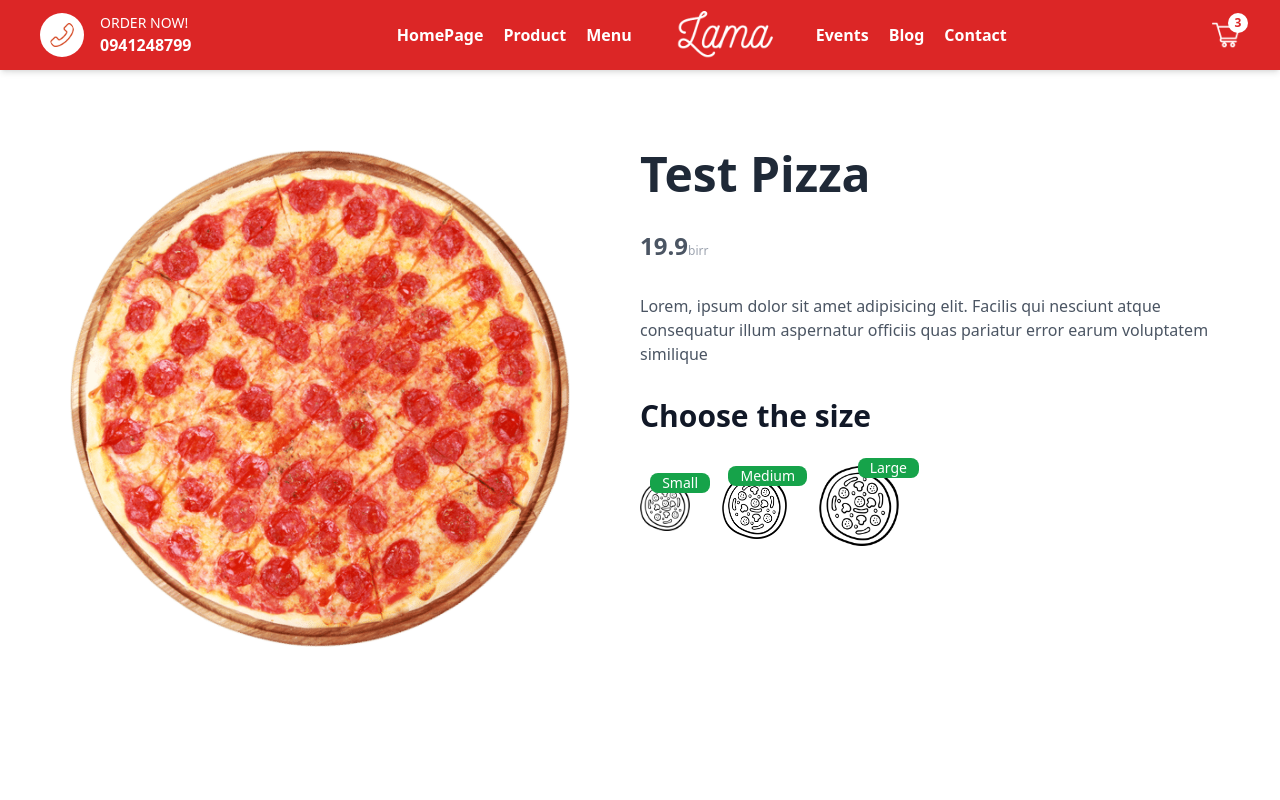
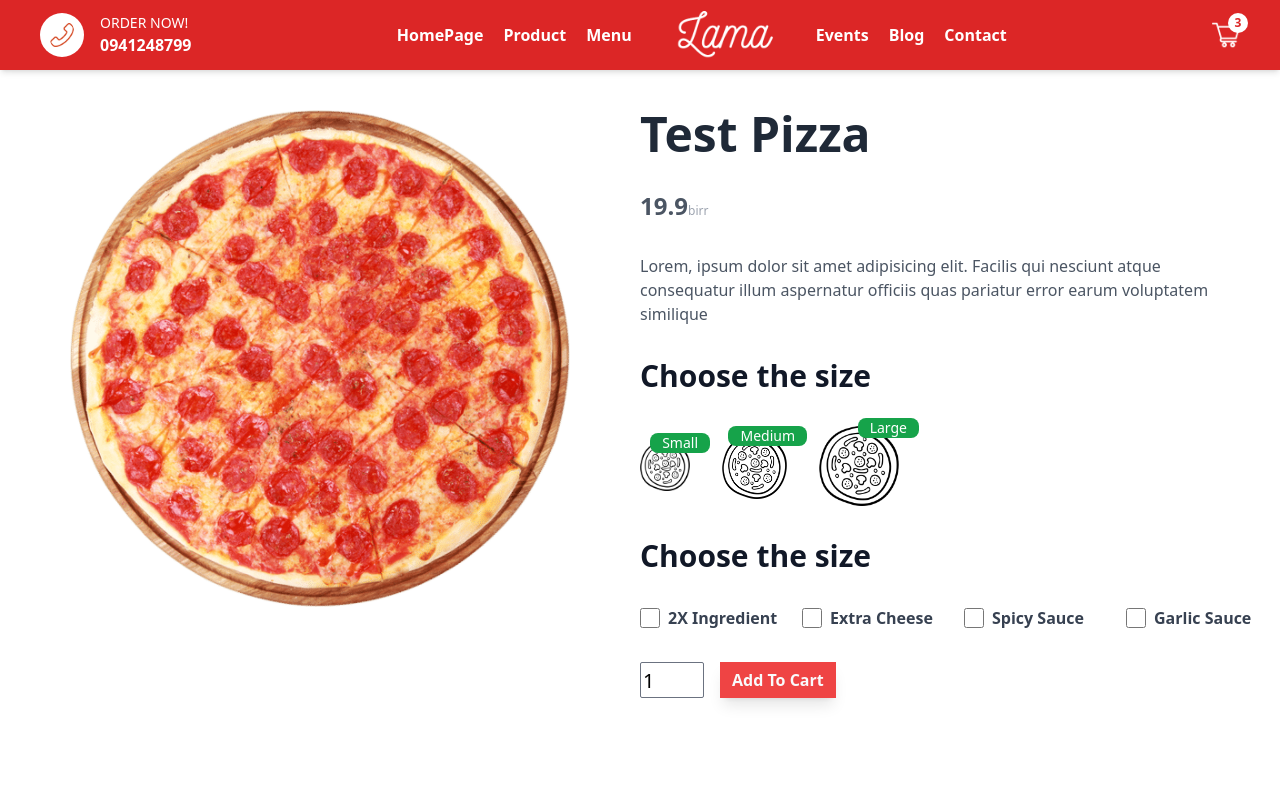
Before and after one commit to natnael-OQP/food-ordering-app, a Next.js app: page /product/1 in a window 1280 px wide. Shown: the top 800 px of the page. Built offline with nearby package versions, Linux system fonts and the light colour scheme.

Commit message:
products page completed

```diff
--- a/pages/product/[id].tsx
+++ b/pages/product/[id].tsx
@@ -1,5 +1,6 @@
 import Image from 'next/image'
 import React, { ReactElement, useState } from 'react'
+import CheckBox from '../../components/CheckBox'
 import Layout from '../../components/layout'
 
 const Product = () => {
@@ -15,8 +16,8 @@ const Product = () => {
     }
 
     return (
-        <div className=" grid h-[87vh] grid-cols-1 py-5 md:grid-cols-2 md:py-20  xl:h-[calc(100vh_-_70px)]">
-            <div className="relative h-[320px] w-full xl:h-[500px] ">
+        <div className=" grid h-full grid-cols-1 pt-5 md:h-[95vh] md:grid-cols-2 md:py-10  xl:h-[calc(100vh_-_70px)]">
+            <div className="relative h-[250px] w-full md:h-[350px] xl:h-[500px] ">
                 <Image
                     layout="fill"
                     objectFit="contain"
@@ -24,8 +25,8 @@ const Product = () => {
                     alt="logo"
                 />
             </div>
-            <div className=" flex flex-col space-y-5 px-2 md:mt-0 md:space-y-8 md:px-0 ">
-                <h1 className="text-5xl font-bold text-gray-800">
+            <div className=" flex flex-col space-y-3 px-2 md:mt-0 md:space-y-8 md:px-0 ">
+                <h1 className="text-3xl font-bold text-gray-800 md:text-5xl">
                     {pizza.name}
                 </h1>
                 <span className="text-2xl font-semibold text-gray-600">
@@ -84,6 +85,27 @@ const Product = () => {
                         </span>
                     </div>
                 </div>
+                {/* ingredient  */}
+                <h3 className=" text-3xl font-bold text-gray-900 ">
+                    Choose the size
+                </h3>
+                <div className="grid grid-cols-2 gap-x-2 gap-y-2 xl:grid-cols-4">
+                    <CheckBox name="2X Ingredient" />
+                    <CheckBox name="Extra Cheese" />
+                    <CheckBox name="Spicy Sauce" />
+                    <CheckBox name="Garlic Sauce" />
+                </div>
+                {/* add to cart button */}
+                <div className="mt-4 flex space-x-4">
+                    <input
+                        type="number"
+                        className="h-9 w-16 rounded-sm border border-gray-500 pl-[2px] text-xl "
+                        defaultValue={1}
+                    />
+                    <button className="transform-gpu cursor-pointer bg-red-500 px-3 text-base font-semibold text-gray-50 shadow-lg outline-none transition duration-200 ease-in-out  hover:scale-105 active:scale-95">
+                        Add To Cart
+                    </button>
+                </div>
             </div>
         </div>
     )
```
